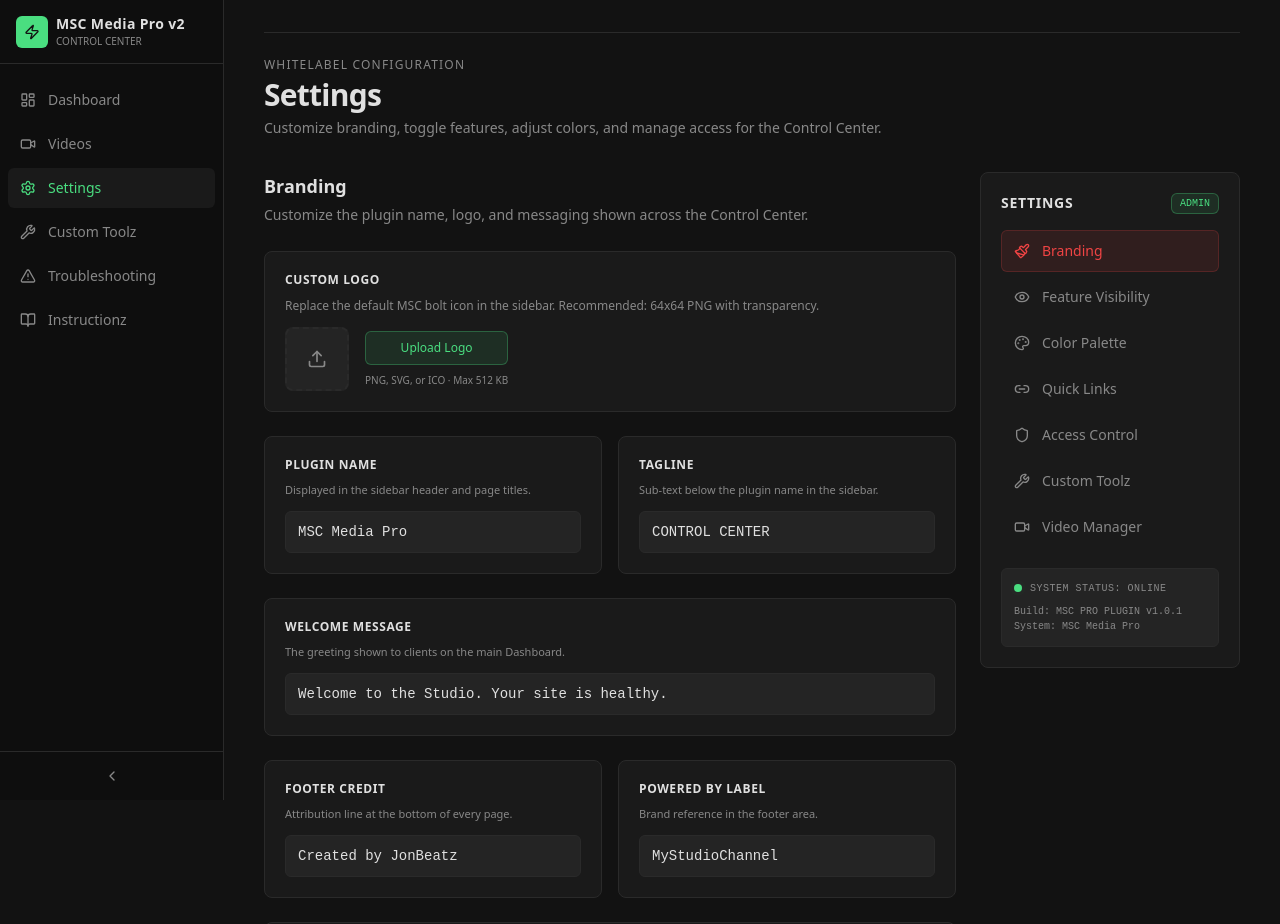
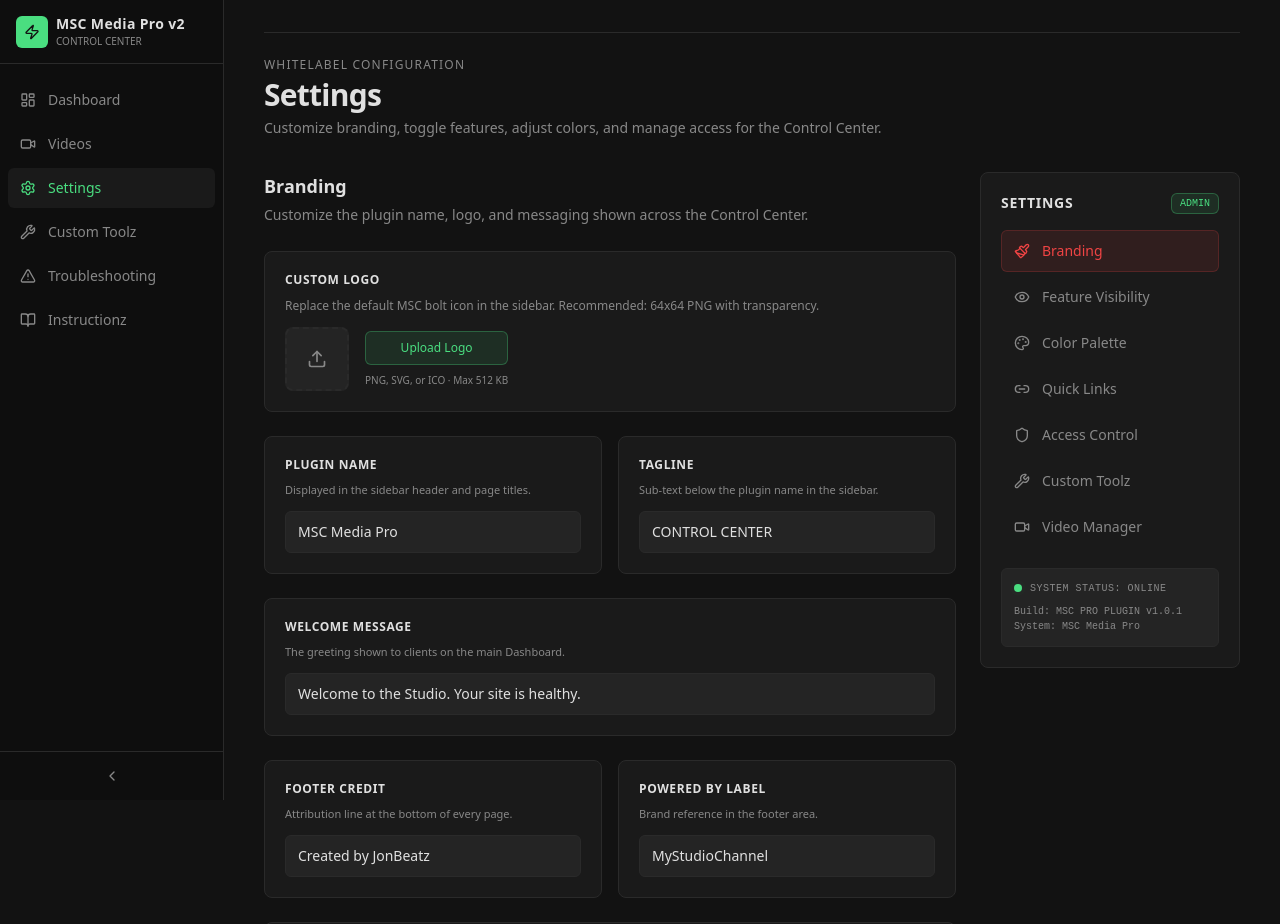
Before and after one commit to v0-Projectz/v0-msc-media-pro-plugin-v2, a Next.js app: page /settings in a window 1280 px wide. Shown: the top 924 px of the page. Built offline with nearby package versions, Linux system fonts and the light colour scheme.

Commit message:
feat: standardize font to sans-serif across app
Update all monospace fonts to sans-serif for consistency.

Co-authored-by: JonBeatz <32208102+jonbeatz@users.noreply.github.com>

```diff
--- a/components/msc/settings-branding.tsx
+++ b/components/msc/settings-branding.tsx
@@ -96,7 +96,7 @@ export function SettingsBranding() {
             type="text"
             value={settings.pluginName}
             onChange={(e) => handleChange("pluginName", e.target.value)}
-            className="w-full rounded-md border border-border bg-secondary px-3 py-2.5 text-sm text-foreground font-mono placeholder:text-muted-foreground focus:border-primary/50 focus:outline-none focus:ring-1 focus:ring-primary/30"
+            className="w-full rounded-md border border-border bg-secondary px-3 py-2.5 text-sm text-foreground font-sans placeholder:text-muted-foreground focus:border-primary/50 focus:outline-none focus:ring-1 focus:ring-primary/30"
           />
         </div>
 
@@ -116,7 +116,7 @@ export function SettingsBranding() {
             type="text"
             value={settings.tagline}
             onChange={(e) => handleChange("tagline", e.target.value)}
-            className="w-full rounded-md border border-border bg-secondary px-3 py-2.5 text-sm text-foreground font-mono placeholder:text-muted-foreground focus:border-primary/50 focus:outline-none focus:ring-1 focus:ring-primary/30"
+            className="w-full rounded-md border border-border bg-secondary px-3 py-2.5 text-sm text-foreground font-sans placeholder:text-muted-foreground focus:border-primary/50 focus:outline-none focus:ring-1 focus:ring-primary/30"
           />
         </div>
       </div>
@@ -137,7 +137,7 @@ export function SettingsBranding() {
           type="text"
           value={settings.welcomeMessage}
           onChange={(e) => handleChange("welcomeMessage", e.target.value)}
-          className="w-full rounded-md border border-border bg-secondary px-3 py-2.5 text-sm text-foreground font-mono placeholder:text-muted-foreground focus:border-primary/50 focus:outline-none focus:ring-1 focus:ring-primary/30"
+          className="w-full rounded-md border border-border bg-secondary px-3 py-2.5 text-sm text-foreground font-sans placeholder:text-muted-foreground focus:border-primary/50 focus:outline-none focus:ring-1 focus:ring-primary/30"
         />
       </div>
 
@@ -158,7 +158,7 @@ export function SettingsBranding() {
             type="text"
             value={settings.footerCredit}
             onChange={(e) => handleChange("footerCredit", e.target.value)}
-            className="w-full rounded-md border border-border bg-secondary px-3 py-2.5 text-sm text-foreground font-mono placeholder:text-muted-foreground focus:border-primary/50 focus:outline-none focus:ring-1 focus:ring-primary/30"
+            className="w-full rounded-md border border-border bg-secondary px-3 py-2.5 text-sm text-foreground font-sans placeholder:text-muted-foreground focus:border-primary/50 focus:outline-none focus:ring-1 focus:ring-primary/30"
           />
         </div>
 
@@ -177,7 +177,7 @@ export function SettingsBranding() {
             type="text"
             value={settings.footerPoweredBy}
             onChange={(e) => handleChange("footerPoweredBy", e.target.value)}
-            className="w-full rounded-md border border-border bg-secondary px-3 py-2.5 text-sm text-foreground font-mono placeholder:text-muted-foreground focus:border-primary/50 focus:outline-none focus:ring-1 focus:ring-primary/30"
+            className="w-full rounded-md border border-border bg-secondary px-3 py-2.5 text-sm text-foreground font-sans placeholder:text-muted-foreground focus:border-primary/50 focus:outline-none focus:ring-1 focus:ring-primary/30"
           />
         </div>
       </div>
--- a/components/msc/settings-custom-toolz.tsx
+++ b/components/msc/settings-custom-toolz.tsx
@@ -159,7 +159,7 @@ export function SettingsCustomToolz() {
           <h3 className="text-xs font-bold text-card-foreground uppercase tracking-wider">
             Display Elements
           </h3>
-          <span className="text-[10px] font-mono text-muted-foreground">
+          <span className="text-[10px] font-sans text-muted-foreground">
             {enabledCount}/{moduleSettings.length} Active
           </span>
         </div>
@@ -253,7 +253,7 @@ export function SettingsCustomToolz() {
                     setSaved(false)
                   }}
                   className={cn(
-                    "flex h-10 w-10 items-center justify-center rounded-md border text-sm font-mono transition-colors",
+                    "flex h-10 w-10 items-center justify-center rounded-md border text-sm font-sans transition-colors",
                     columnsDesktop === num
                       ? "border-primary/30 bg-primary/10 text-primary"
                       : "border-border bg-secondary text-muted-foreground hover:bg-secondary/80"
@@ -278,7 +278,7 @@ export function SettingsCustomToolz() {
                     setSaved(false)
                   }}
                   className={cn(
-                    "flex h-10 w-10 items-center justify-center rounded-md border text-sm font-mono transition-colors",
+                    "flex h-10 w-10 items-center justify-center rounded-md border text-sm font-sans transition-colors",
                     columnsMobile === num
                       ? "border-primary/30 bg-primary/10 text-primary"
                       : "border-border bg-secondary text-muted-foreground hover:bg-secondary/80"
@@ -321,7 +321,7 @@ export function SettingsCustomToolz() {
             )}
           </div>
         </div>
-        <p className="mt-3 text-[10px] font-mono text-muted-foreground text-center">
+        <p className="mt-3 text-[10px] font-sans text-muted-foreground text-center">
           Layout: {layoutOptions.find((l) => l.id === selectedLayout)?.label} |
           Columns: {columnsDesktop} (Desktop) / {columnsMobile} (Mobile)
         </p>
@@ -350,7 +350,7 @@ export function SettingsCustomToolz() {
           Reset Defaults
         </button>
         {saved && (
-          <span className="text-xs font-mono text-primary animate-in fade-in">
+          <span className="text-xs font-sans text-primary animate-in fade-in">
             Module settings updated.
           </span>
         )}
--- a/components/msc/settings-video-manager.tsx
+++ b/components/msc/settings-video-manager.tsx
@@ -311,7 +311,7 @@ export function SettingsVideoManager() {
                       value={editValues.youtubeId || ""}
                       onChange={(e) => setEditValues(prev => ({ ...prev, youtubeId: e.target.value }))}
                       placeholder="e.g. dQw4w9WgXcQ"
-                      className="w-full rounded-md border border-input bg-background px-3 py-2 text-sm text-foreground placeholder:text-muted-foreground focus:border-primary focus:outline-none focus:ring-1 focus:ring-primary font-mono"
+                      className="w-full rounded-md border border-input bg-background px-3 py-2 text-sm text-foreground placeholder:text-muted-foreground focus:border-primary focus:outline-none focus:ring-1 focus:ring-primary font-sans"
                     />
                   </div>
                 </div>
```
